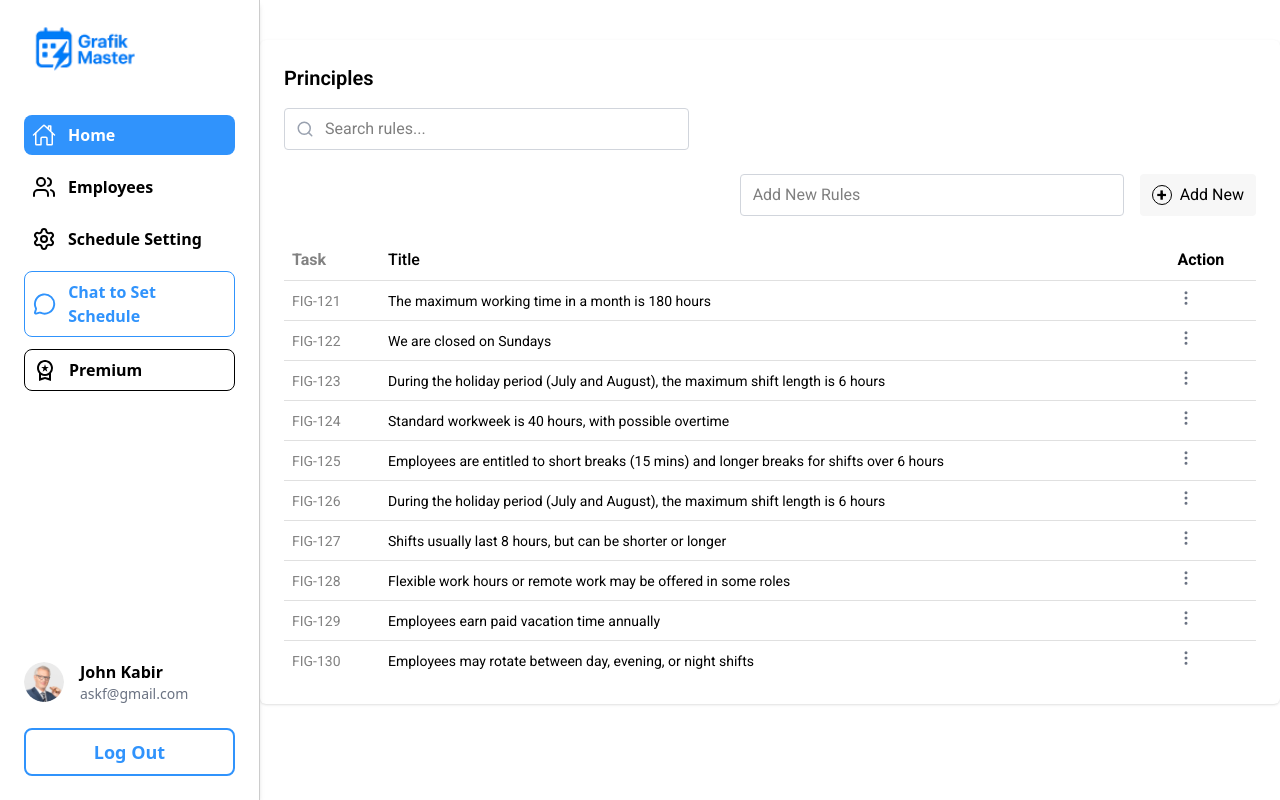
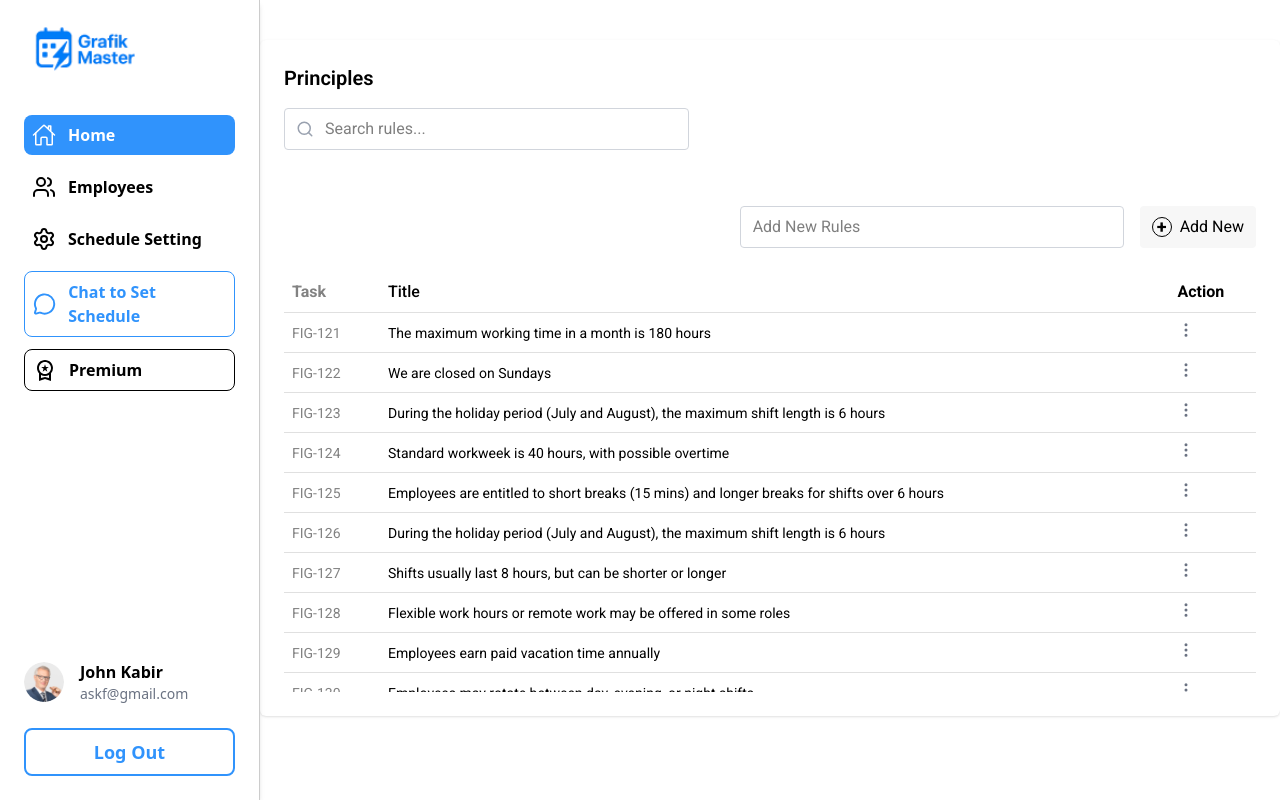
Before and after one commit to shariful962/STworz_Konto_Schedule, a React (Vite) app: page /schedule in a window 1280 px wide. Built offline with nearby package versions, Linux system fonts and the light colour scheme; a web font is replaced by a local one.

Commit message:
scheduling settinggs done

```diff
--- a/src/pages/Schedule/Schedule.jsx
+++ b/src/pages/Schedule/Schedule.jsx
@@ -1,6 +1,186 @@
+// import React, { useState } from "react";
+// import { Search, MoreVertical } from "lucide-react";
+// import WebIcons from "../../assets/images";
+// import { useTranslation } from "react-i18next";
+
+// const initialData = [
+//   { id: "FIG-121", title: "The maximum working time in a month is 180 hours" },
+//   { id: "FIG-122", title: "We are closed on Sundays" },
+//   {
+//     id: "FIG-123",
+//     title:
+//       "During the holiday period (July and August), the maximum shift length is 6 hours",
+//   },
+//   {
+//     id: "FIG-124",
+//     title: "Standard workweek is 40 hours, with possible overtime",
+//   },
+//   {
+//     id: "FIG-125",
+//     title:
+//       "Employees are entitled to short breaks (15 mins) and longer breaks for shifts over 6 hours",
+//   },
+//   {
+//     id: "FIG-126",
+//     title:
+//       "During the holiday period (July and August), the maximum shift length is 6 hours",
+//   },
+//   {
+//     id: "FIG-127",
+//     title: "Shifts usually last 8 hours, but can be shorter or longer",
+//   },
+//   {
+//     id: "FIG-128",
+//     title: "Flexible work hours or remote work may be offered in some roles",
+//   },
+//   { id: "FIG-129", title: "Employees earn paid vacation time annually" },
+//   {
+//     id: "FIG-130",
+//     title: "Employees may rotate between day, evening, or night shifts",
+//   },
+// ];
+
+// const PrinciplesTable = () => {
+//   const {t} = useTranslation();
+//   const [search, setSearch] = useState("");
+//   const [openActionId, setOpenActionId] = useState(null);
+//   const [principles, setPrinciples] = useState(initialData);
+//   const [newRule, setNewRule] = useState("");
+
+//   const filteredData = principles.filter((item) =>
+//     item.title.toLowerCase().includes(search.toLowerCase())
+//   );
+
+//   const toggleActionMenu = (id) => {
+//     setOpenActionId(openActionId === id ? null : id);
+//   };
+
+//   const handleEdit = (id) => {
+//     const updatedTitle = prompt("Edit rule title:");
+//     if (updatedTitle) {
+//       setPrinciples((prev) =>
+//         prev.map((item) =>
+//           item.id === id ? { ...item, title: updatedTitle } : item
+//         )
+//       );
+//       setOpenActionId(null);
+//     }
+//   };
+
+//   const handleDelete = (id) => {
+//     if (window.confirm("Are you sure you want to delete this rule?")) {
+//       setPrinciples((prev) => prev.filter((item) => item.id !== id));
+//       setOpenActionId(null);
+//     }
+//   };
+
+//   //  Add New Rule Function
+//   const handleAddRule = () => {
+//     if (!newRule.trim()) return;
+//     const newId = `FIG-${Math.floor(Math.random() * 1000) + 131}`;
+//     const newItem = { id: newId, title: newRule.trim() };
+//     setPrinciples([...principles, newItem]);
+//     setNewRule("");
+//   };
+
+//   return (
+//     <div className="max-w-8xl  p-6 mt-10 bg-white shadow rounded-md font-Roboto ">
+//       {/* Header section  */}
+//       <div>
+//         <h2 className="text-xl font-semibold text-textClr mb-4">{t("schedule.principles")}</h2>
+
+//       <div className="flex items-center justify-between mb-4">
+//         {/* Search Input with Icon */}
+//         <div className="relative w-full md:max-w-[405px]">
+//           <Search
+//             className="absolute left-3 top-1/2 transform -translate-y-1/2 text-gray-400"
+//             size={18}
+//           />
+//           <input
+//             type="text"
+//             placeholder={t("schedule.searchPlaceholder")}
+//             className="pl-10 pr-3 py-2 border border-gray-300 rounded w-full outline-none"
+//             value={search}
+//             onChange={(e) => setSearch(e.target.value)}
+//           />
+//         </div>
+//       </div>
+//       </div>
+
+//       {/* Add new rules section */}
+//       <div className="my-6 flex flex-wrap gap-4 justify-end w-full sm:w-auto">
+//         <input
+//           type="text"
+//           placeholder={t("schedule.addNewRule")}
+//           className="py-2 px-3 border border-gray-300 rounded w-full sm:w-96 outline-none"
+//           value={newRule}
+//           onChange={(e) => setNewRule(e.target.value)}
+//         />
+//         <button
+//           onClick={handleAddRule}
+//           className="bg-[#F7F7F7] rounded px-3 py-2 flex items-center gap-x-2 w-max"
+//         >
+//           <span className="w-5 h-5 border rounded-full flex items-center justify-center text-lg font-bold leading-none">
+//             +
+//           </span>
+//           {t("schedule.addNew")}
+//         </button>
+//       </div>
+
+//       {/* Table */}
+//       <table className="w-full table-auto">
+//         <thead>
+//           <tr className="text-left  font-medium">
+//             <th className="py-2 px-2 w-24 text-[#828282]">{t("schedule.task")}</th>
+//             <th className="py-2 px-2 text-textClr font-medium ">{t("schedule.title")}</th>
+//             <th className="py-2 px-2">{t("schedule.action")}</th>
+//           </tr>
+//         </thead>
+//         <tbody>
+//           {filteredData.map((item) => (
+//             <tr
+//               key={item.id}
+//               className="border-t border-[#E0E0E0] hover:bg-gray-50 relative text-sm"
+//             >
+//               <td className="py-2 px-2 text-[#828282]">{item.id}</td>
+//               <td className="py-2 px-2">{item.title}</td>
+//               <td className="py-2 px-2 relative">
+//                 <button onClick={() => toggleActionMenu(item.id)}>
+//                   <MoreVertical className="text-gray-500" size={18} />
+//                 </button>
+
+//                 {openActionId === item.id && (
+//                   <div className="absolute right-2 mt-2 bg-white border border-gray-200 rounded shadow w-28 z-10">
+//                     <button
+//                       onClick={() => handleEdit(item.id)}
+//                       className="block w-full text-left px-4 py-2 text-sm hover:bg-gray-100"
+//                     >
+//                       Edit
+//                     </button>
+//                     <button
+//                       onClick={() => handleDelete(item.id)}
+//                       className="block w-full text-left px-4 py-2 text-sm text-red-600 hover:bg-gray-100"
+//                     >
+//                       Delete
+//                     </button>
+//                   </div>
+//                 )}
+//               </td>
+//             </tr>
+//           ))}
+//         </tbody>
+//       </table>
+//     </div>
+//   );
+// };
+
+// export default PrinciplesTable;
+
+
+
+
 import React, { useState } from "react";
 import { Search, MoreVertical } from "lucide-react";
-import WebIcons from "../../assets/images";
 import { useTranslation } from "react-i18next";
 
 const initialData = [
@@ -41,7 +221,7 @@ const initialData = [
 ];
 
 const PrinciplesTable = () => {
-  const {t} = useTranslation();
+  const { t } = useTranslation();
   const [search, setSearch] = useState("");
   const [openActionId, setOpenActionId] = useState(null);
   const [principles, setPrinciples] = useState(initialData);
@@ -74,7 +254,6 @@ const PrinciplesTable = () => {
     }
   };
 
-  //  Add New Rule Function
   const handleAddRule = () => {
     if (!newRule.trim()) return;
     const newId = `FIG-${Math.floor(Math.random() * 1000) + 131}`;
@@ -84,11 +263,14 @@ const PrinciplesTable = () => {
   };
 
   return (
-    <div className="max-w-8xl  p-6 mt-10 bg-white shadow rounded-md font-Roboto ">
-      <h2 className="text-xl font-semibold text-textClr mb-4">{t("schedule.principles")}</h2>
+    <div className="max-w-8xl p-6 mt-10 bg-white shadow rounded-md font-Roboto">
+      {/* Header section */}
+      <div className="sticky top-0 z-20 bg-white pb-4">
+        <h2 className="text-xl font-semibold text-textClr mb-4">
+          {t("schedule.principles")}
+        </h2>
 
         <div className="flex items-center justify-between mb-4">
-        {/* Search Input with Icon */}
           <div className="relative w-full md:max-w-[405px]">
             <Search
               className="absolute left-3 top-1/2 transform -translate-y-1/2 text-gray-400"
@@ -103,9 +285,11 @@ const PrinciplesTable = () => {
             />
           </div>
         </div>
+      </div>
 
       {/* Add new rules section */}
-      <div className="my-6 flex flex-wrap gap-4 justify-end w-full sm:w-auto">
+      <div className="my-6 overflow-x-auto">
+        <div className="flex flex-wrap gap-4 justify-end w-full min-w-[300px] sm:w-auto">
           <input
             type="text"
             placeholder={t("schedule.addNewRule")}
@@ -123,13 +307,19 @@ const PrinciplesTable = () => {
             {t("schedule.addNew")}
           </button>
         </div>
+      </div>
 
-      {/* Table */}
+      {/* Scrollable table */}
+      <div className="overflow-y-auto max-h-[420px]">
         <table className="w-full table-auto">
-        <thead>
-          <tr className="text-left  font-medium">
-            <th className="py-2 px-2 w-24 text-[#828282]">{t("schedule.task")}</th>
-            <th className="py-2 px-2 text-textClr font-medium ">{t("schedule.title")}</th>
+          <thead className="sticky top-0 bg-white z-10">
+            <tr className="text-left font-medium">
+              <th className="py-2 px-2 w-24 text-[#828282]">
+                {t("schedule.task")}
+              </th>
+              <th className="py-2 px-2 text-textClr font-medium">
+                {t("schedule.title")}
+              </th>
               <th className="py-2 px-2">{t("schedule.action")}</th>
             </tr>
           </thead>
@@ -168,6 +358,7 @@ const PrinciplesTable = () => {
           </tbody>
         </table>
       </div>
+    </div>
   );
 };
 
```
Lines whose indentation alone changed are shown as unchanged.
